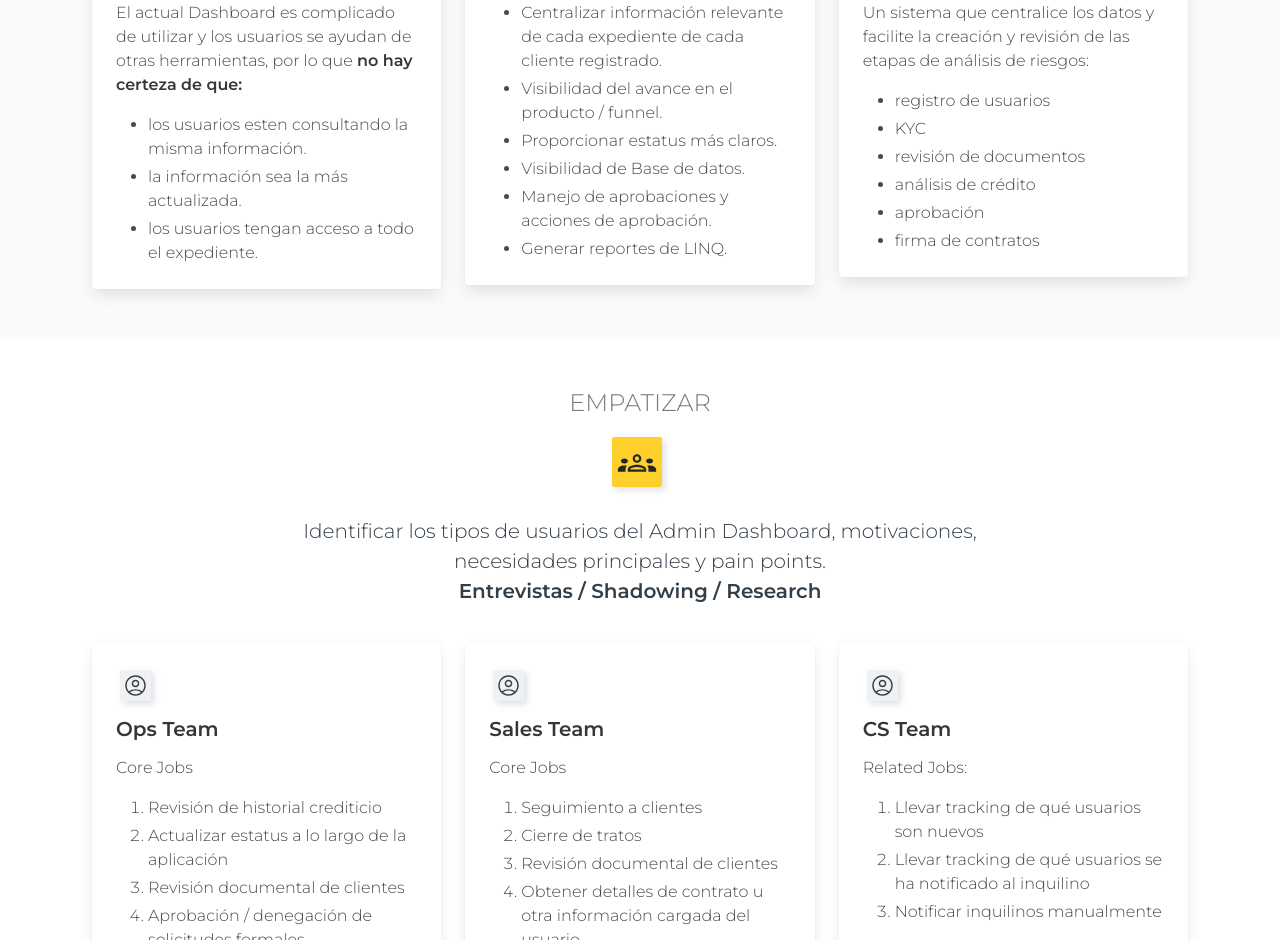
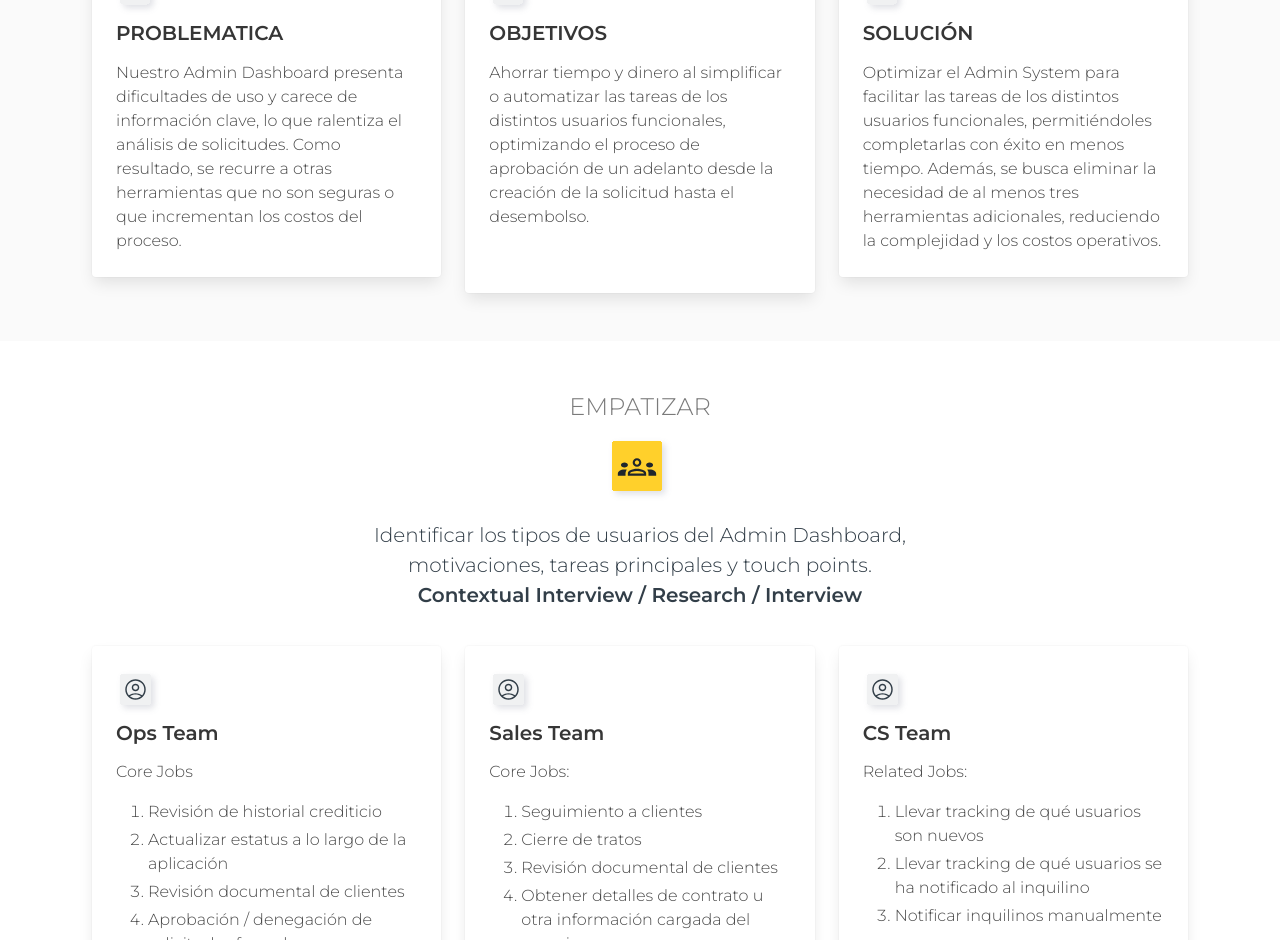
Before and after one commit to angycervantes/AACEDesign, a React (Vite) app: page /carrot in a window 1280 px wide. Shown: the part 1860-2800 px from the top of the page. Built offline with nearby package versions, Linux system fonts and the light colour scheme.

Commit message:
dieciseisFeb

```diff
--- a/src/pages/portafolio/CarrotProyect.jsx
+++ b/src/pages/portafolio/CarrotProyect.jsx
@@ -11,6 +11,7 @@ import jira from '../../assets/logoRef/jira.png'
 import confluence from '../../assets/logoRef/confluence.png'
 
 import e2e from '../../assets/img_portafolio/Carrot/secciones/e2e.svg'
+import underwriting from '../../assets/img_portafolio/Carrot/secciones/underwriting.png'
 import empatizar from '../../assets/img_portafolio/Carrot/secciones/empatizar.svg'
 import definirA from '../../assets/img_portafolio/Carrot/secciones/definirA.svg'
 import idear from '../../assets/img_portafolio/Carrot/secciones/idear.svg'
@@ -51,8 +52,8 @@ const CarrotProyect = () => {
                                 <p className='is-size-5-desktop has-text-weight-medium mt-4'>End to end Project Design Thinking</p>
                                 <p className='linea'> </p>
                                 <ul>
+                                    <li>Metodología Scrum</li>
                                     <li>User research</li>
-                                    <li>User Flow </li>
                                     <li>Wireframing</li>
                                     <li>Prototyping</li>
                                     <li>Atomic UI design</li>
@@ -90,7 +91,9 @@ const CarrotProyect = () => {
                             <div className='column is-8 is-offset-2'>
                                 <p className='is-uppercase is-size-4-desktop has-text-grey'> End to End Project </p>
                                 <img className='my-3' src={e2e} />
-                                <p className='is-size-5-desktop'> Iniciamos recabando la solicitud del stakeholder y creando una hipótesis de solución.</p>
+                                <p className='is-size-5-desktop'> Este proyecto fue trabajado para una Start up cuyo producto
+                                financiero principal es brindar liquidez, mediante el adelanto de sus rentas, a propietarios
+                                de inmuebles que cuenten con un contrato de arrendamiento vigente.</p>
                             </div>
                         </div>
                     </div>
@@ -101,14 +104,12 @@ const CarrotProyect = () => {
                                     <div className="content">
                                         <img className='' src={foco} />
                                         <h4> PROBLEMATICA</h4>
-                                        <p> El actual Dashboard es complicado de utilizar y los usuarios se ayudan de otras herramientas, por lo que <strong>no hay certeza de que:</strong>
-                                            <ul>
-                                                <li>los usuarios esten consultando la misma información.</li>
-                                                <li>la información sea la más actualizada.</li>
-                                                <li>los usuarios tengan acceso a todo el expediente.</li>
+                                        <p> Nuestro Admin Dashboard presenta dificultades de uso
+                                            y carece de información clave, lo que ralentiza el análisis
+                                            de solicitudes. Como resultado, se recurre a otras herramientas
+                                            que no son seguras o que incrementan los costos del proceso.
+                                        </p>
 
-                                            </ul>
-                                        </p>
                                     </div>
                                 </div>
                             </div>
@@ -120,15 +121,12 @@ const CarrotProyect = () => {
                                         <img className='' src={foco} />
                                         <h4> OBJETIVOS</h4>
                                         <p>
-                                            <ul>
-                                                <li>Centralizar información relevante de cada expediente de cada cliente registrado. </li>
-                                                <li>Visibilidad del avance en el producto / funnel. </li>
-                                                <li>Proporcionar estatus más claros. </li>
-                                                <li>Visibilidad de Base de datos. </li>
-                                                <li>Manejo de aprobaciones y acciones de aprobación. </li>
-                                                <li>Generar reportes de LINQ. </li>
-                                            </ul>
+                                        Ahorrar tiempo y dinero al simplificar o automatizar
+                                        las tareas de los distintos usuarios funcionales,
+                                        optimizando el proceso de aprobación de un adelanto
+                                        desde la creación de la solicitud hasta el desembolso.
                                         </p>
+                                        <br></br>
                                     </div>
                                 </div>
                             </div>
@@ -139,15 +137,11 @@ const CarrotProyect = () => {
                                     <div className="content">
                                         <img className='' src={foco} />
                                         <h4> SOLUCIÓN</h4>
-                                        <p> Un sistema que centralice los datos y facilite la creación y revisión de las etapas de análisis de riesgos:
-                                            <ul>
-                                                <li>registro de usuarios</li>
-                                                <li>KYC</li>
-                                                <li>revisión de documentos</li>
-                                                <li>análisis de crédito</li>
-                                                <li>aprobación</li>
-                                                <li>firma de contratos</li>
-                                            </ul>
+                                        <p> Optimizar el Admin System para facilitar
+                                            las tareas de los distintos usuarios funcionales,
+                                            permitiéndoles completarlas con éxito en menos tiempo.
+                                            Además, se busca eliminar la necesidad de al menos tres herramientas
+                                            adicionales, reduciendo la complejidad y los costos operativos.
                                         </p>
                                     </div>
                                 </div>
@@ -165,8 +159,9 @@ const CarrotProyect = () => {
                             <div className='column is-8 is-offset-2'>
                                 <p className='is-uppercase is-size-4-desktop has-text-grey'> empatizar</p>
                                 <img className='my-3' src={empatizar} />
-                                <p className='is-size-5-desktop'> Identificar los tipos de usuarios del Admin Dashboard, motivaciones, necesidades principales y pain points.</p>
-                                <p className='has-text-weight-bold is-size-5-desktop'>  Entrevistas / Shadowing / Research  </p>
+                                <p className='is-size-5-desktop'>Identificar los tipos de usuarios del Admin Dashboard,
+                                <br></br>motivaciones, tareas principales y touch points.</p>
+                                <p className='has-text-weight-bold is-size-5-desktop'>  Contextual Interview / Research / Interview </p>
                             </div>
                         </div></div>
                     <div className='columns mt-5 is-3 is-variable mx-4'>
@@ -185,6 +180,13 @@ const CarrotProyect = () => {
                                                 <li>Validar cuentas bancarias </li>
                                                 <li>Generar reportes de LINQ </li>
                                             </ol>
+                                            <br></br>
+                                            <br></br>
+                                            <br></br>
+                                            <br></br>
+                                            <br></br>
+                                            <br></br>
+                                            <br></br>
                                         </p>
                                     </div>
                                 </div>
@@ -196,7 +198,7 @@ const CarrotProyect = () => {
                                     <div className="content">
                                         <img className='' src={perfil} />
                                         <h4> Sales Team</h4>
-                                        <p> Core Jobs
+                                        <p> Core Jobs:
                                             <ol>
                                                 <li>Seguimiento a clientes</li>
                                                 <li>Cierre de tratos</li>
@@ -205,6 +207,13 @@ const CarrotProyect = () => {
                                                 <li>Validar avance de los usuarios en el funnel</li>
                                                 <li>Validar avance de usuarios en la aplicación</li>
                                             </ol>
+                                            <br></br>
+                                            <br></br>
+                                            <br></br>
+                                            <br></br>
+                                            <br></br>
+                                            <br></br>
+                                            <br></br>
                                         </p>
                                     </div>
                                 </div>
@@ -222,13 +231,37 @@ const CarrotProyect = () => {
                                                 <li>Llevar tracking de qué usuarios se ha notificado al inquilino</li>
                                                 <li>Notificar inquilinos manualmente </li>
                                             </ol>
+                                            Related Jobs:
+                                            <ol>
+                                                <li>Seguimiento a clientes</li>
+                                                <li>Cierre de tratos</li>
+                                                <li>Revisión documental de clientes</li>
+                                                <li>Obtener detalles de contrato u otra información cargada del usuario</li>
+                                                <li>Validar avance de los usuarios en el funnel</li>
+                                                <li>Validar avance de usuarios en la aplicación</li>
+                                            </ol>
                                         </p>
                                     </div>
                                 </div>
                             </div>
                         </div>
                     </div>
-                </div>
+                    <hr></hr>
+                    <div className='container'>
+                    <div className='has-text-centered is-vcentered'>
+                        <div className='columns'>
+                            <div className='column is-8 is-offset-2'>
+
+                                <p className='is-size-5-desktop'> Durante la inmersión contextual, se obtuvo una comprensión
+                                 más profunda del flujo de trabajo de estos equipos y de sus puntos de contacto en el proceso
+                                 de evaluación de riesgos, una de las necesidades clave del negocio.</p>
+                            </div>
+                        </div>
+                    </div>
+                    <img className='my-3' src={underwriting} />
+                    </div>
+                    </div>
+
             </section>
 
             <section className='py-6  has-background-white-bis'>
```
Also changed, not shown: src/assets/img_portafolio/Carrot/secciones/Underwriting.png (added), src/assets/img_portafolio/Carrot/secciones/prototiparImg.png.
